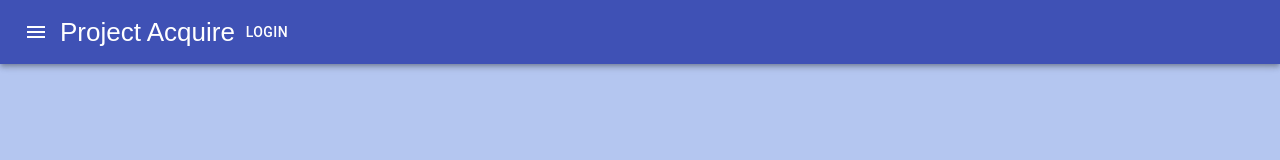
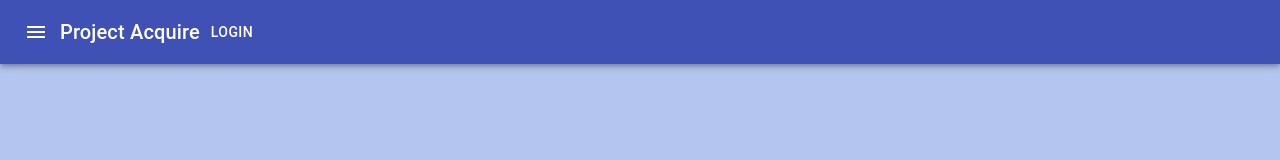
Before and after one commit to NSpencer4/project-acquire, a React (Create React App) app: page / in a window 1280 px wide. Shown: the top 160 px of the page. Built offline with nearby package versions, Linux system fonts and the light colour scheme; a web font is replaced by a local one.

Commit message:
variant fix

```diff
--- a/src/components/Navbar/Navbar.js
+++ b/src/components/Navbar/Navbar.js
@@ -18,7 +18,7 @@ class Navbar extends Component {
 								<IconButton edge="start" color="inherit" aria-label="menu">
 									<MenuIcon />
 								</IconButton>
-								<Typography variant="Project Acquire">
+								<Typography variant="h6">
 									Project Acquire
 								</Typography>
 								<Button id="login-btn" color="inherit">Login</Button>
```
